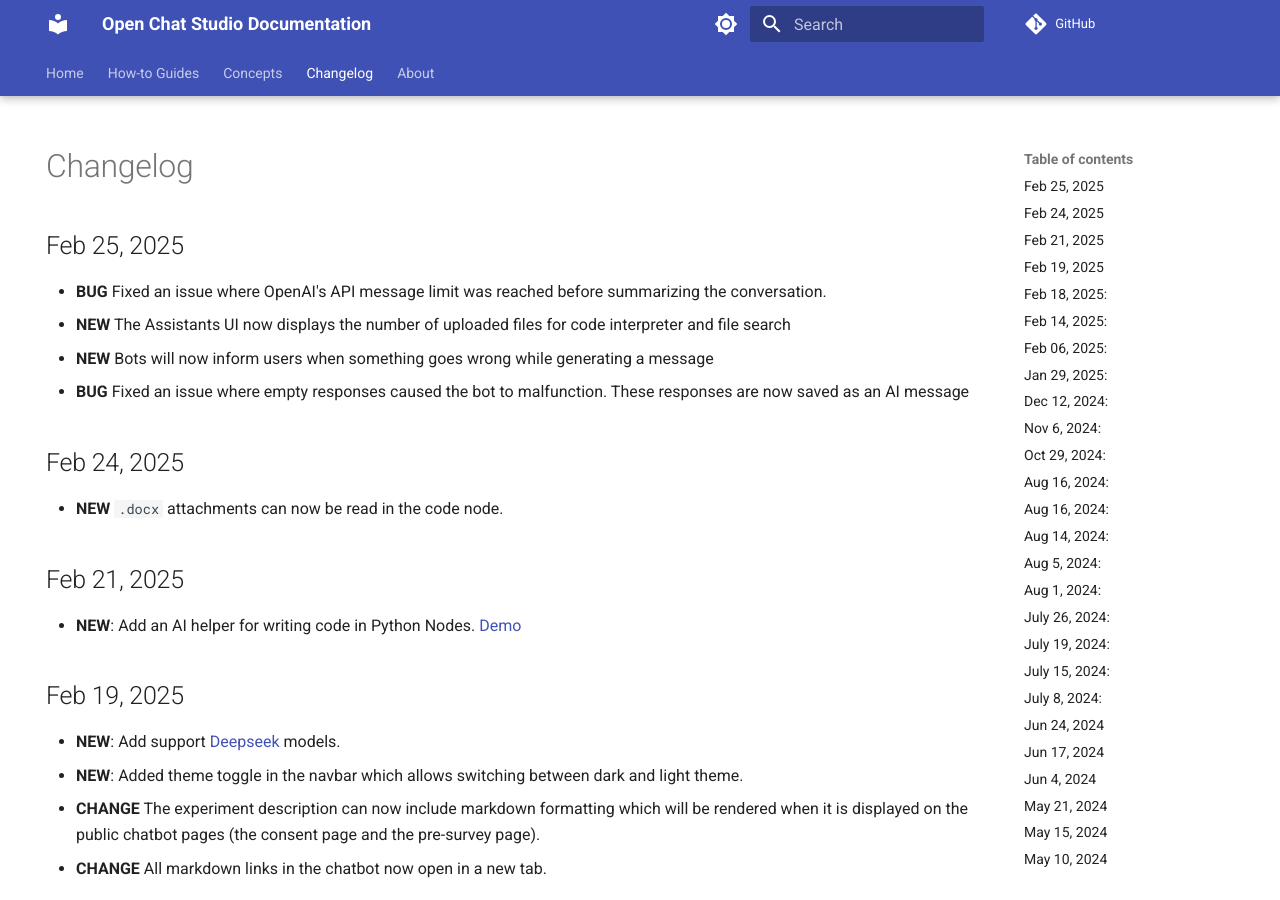
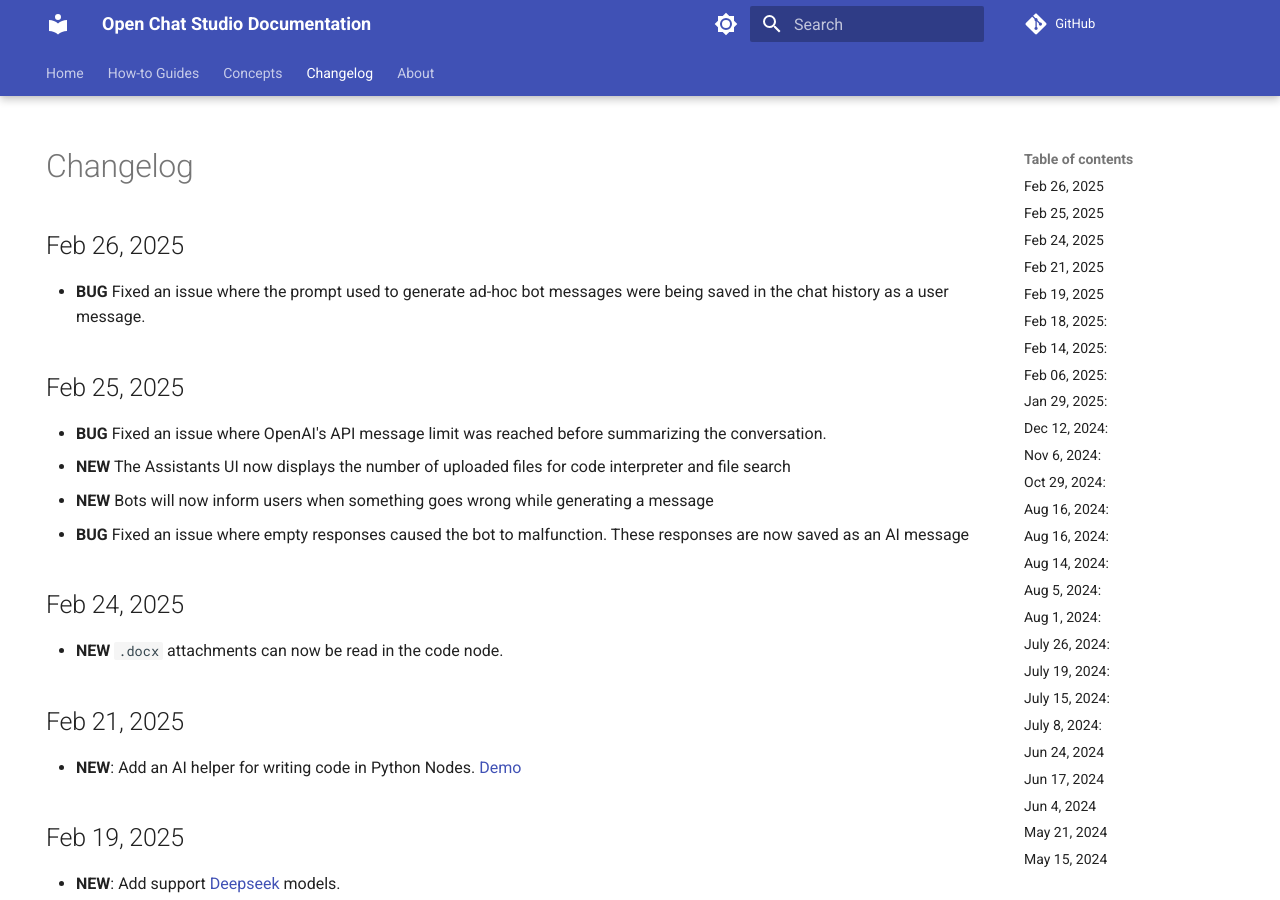
Before and after one commit to dimagi/open-chat-studio-docs, an MkDocs documentation site: the page built from docs/changelog.md, in a window 1280 px wide and 900 px high. Built offline with MkDocs 1.6.1 and Material for MkDocs 9.7.7, drawn with Linux system fonts in a browser that asks for light colours; emoji names are drawn with the system emoji font; a script that is not in the unit is left out; comment, search, counter and statistics services are not loaded.

Commit message:
A fix to changelog

```diff
--- a/docs/changelog.md
+++ b/docs/changelog.md
@@ -4,6 +4,9 @@ hide:
 ---
 
 # Changelog
+
+## Feb 26, 2025
+* **BUG** Fixed an issue where the prompt used to generate ad-hoc bot messages were being saved in the chat history as a user message.
 
 ## Feb 25, 2025
 * **BUG** Fixed an issue where OpenAI's API message limit was reached before summarizing the conversation.
```
